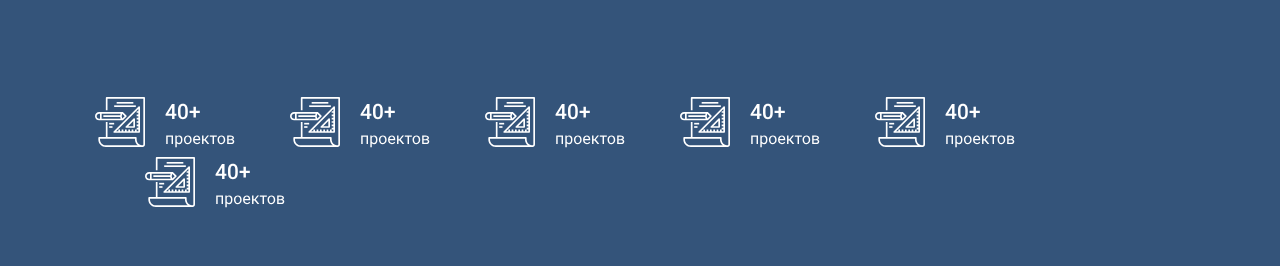
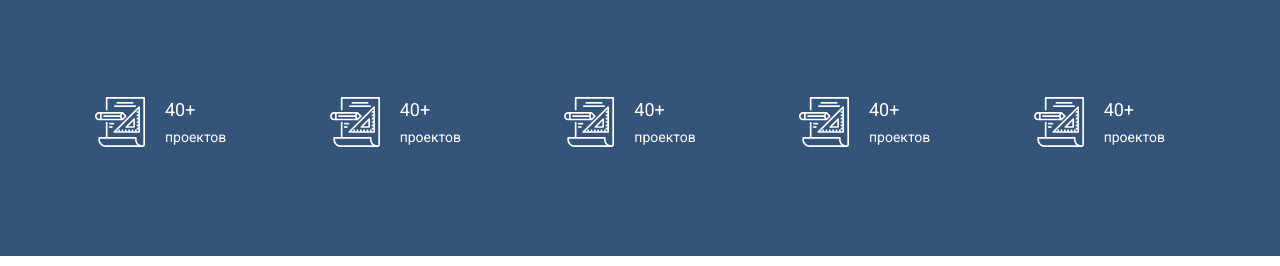
Before and after one commit to Shansik/wd-landing, a plain HTML site: page index.html in a window 1280 px wide. Shown: the part 982-1248 px from the top of the page. Drawn offline with Linux system fonts and the light colour scheme.

Commit message:
new visual with columns

```diff
--- a/css/style.css
+++ b/css/style.css
@@ -129,8 +129,45 @@ h2 {
     background-color: #34547A;
 }
 
+.projects__row {
+    display: flex;
+}
+
+.item__image {
+    flex: 0 0 50px;
+}
+
+.item__body {
+    flex: 1 1 auto;
+    margin-left: 20px;
+    margin-right: 20px;
+}
+
+.projects__column {
+    flex: 0 1 50%;
+}
+
+.item__row {
+    display: flex;
+}
+
+.item__title {
+    color: white;
+    font-size: 18px;
+    font-weight: 500;
+}
+
+.item__text {
+    color: white;
+    font-size: 14px;
+    font-weight: 400;
+}
+
+
 .numbers {
     flex-wrap: nowrap;
+    display: flex;
+
 }
 
 .numbers a + a {
--- a/index.html
+++ b/index.html
@@ -44,15 +44,61 @@
                 <h2>Обо мне</h2>
                     <p>Lorem Ipsum - это текст-"рыба", часто используемый в печати и вэб-дизайне. Lorem Ipsum является стандартной "рыбой" для текстов на латинице с начала XVI века.</p>
             </section>
+            <!-- <section class="standart-section projects">
+                <div class="container d-flex justify-content-around">
+                    <div class="projects__row">
+                        <div class="projects__column">
+                            <div class="projects__item item">
+                                <div class="item__row">
+                                    <div class="item__image"><a href="#"><img src="img/svg/Group.svg" alt=""></a></div>
+                                    <div class="item__body">
+                                        <div class="item__title">40+</div>
+                                        <div class="item__text">проектов</div>
+                                    </div>
+                                </div>
+                            </div>
+                        </div>
+                    </div>
+                </div>
+            </section> -->
             <section class="standart-section projects">
-                <div class="container d-flex justify-content-around">
-                    <div class="numbers">
-                        <a href="#"><img src="img/svg/numbers__item.svg" alt=""></a>
-                        <a href="#"><img src="img/svg/numbers__item.svg" alt=""></a>
-                        <a href="#"><img src="img/svg/numbers__item.svg" alt=""></a>
-                        <a href="#"><img src="img/svg/numbers__item.svg" alt=""></a>
-                        <a href="#"><img src="img/svg/numbers__item.svg" alt=""></a>
-                        <a href="#"><img src="img/svg/numbers__item.svg" alt=""></a>
+                <div class="container">
+                    <div class="row justify-content-between">
+                        <div class="item__row">
+                            <div class="item__image"><a href="#"><img src="img/svg/Group.svg" alt=""></a></div>
+                            <div class="item__body">
+                                <div class="item__title">40+</div>
+                                <div class="item__text">проектов</div>
+                            </div>
+                        </div>
+                        <div class="item__row">
+                            <div class="item__image"><a href="#"><img src="img/svg/Group.svg" alt=""></a></div>
+                            <div class="item__body">
+                                <div class="item__title">40+</div>
+                                <div class="item__text">проектов</div>
+                            </div>
+                        </div>
+                        <div class="item__row">
+                            <div class="item__image"><a href="#"><img src="img/svg/Group.svg" alt=""></a></div>
+                            <div class="item__body">
+                                <div class="item__title">40+</div>
+                                <div class="item__text">проектов</div>
+                            </div>
+                        </div>
+                        <div class="item__row">
+                            <div class="item__image"><a href="#"><img src="img/svg/Group.svg" alt=""></a></div>
+                            <div class="item__body">
+                                <div class="item__title">40+</div>
+                                <div class="item__text">проектов</div>
+                            </div>
+                        </div>
+                        <div class="item__row">
+                            <div class="item__image"><a href="#"><img src="img/svg/Group.svg" alt=""></a></div>
+                            <div class="item__body">
+                                <div class="item__title">40+</div>
+                                <div class="item__text">проектов</div>
+                            </div>
+                        </div>
                     </div>
                 </div>
             </section>
```
Also changed, not shown: img/svg/Group.svg (added).
